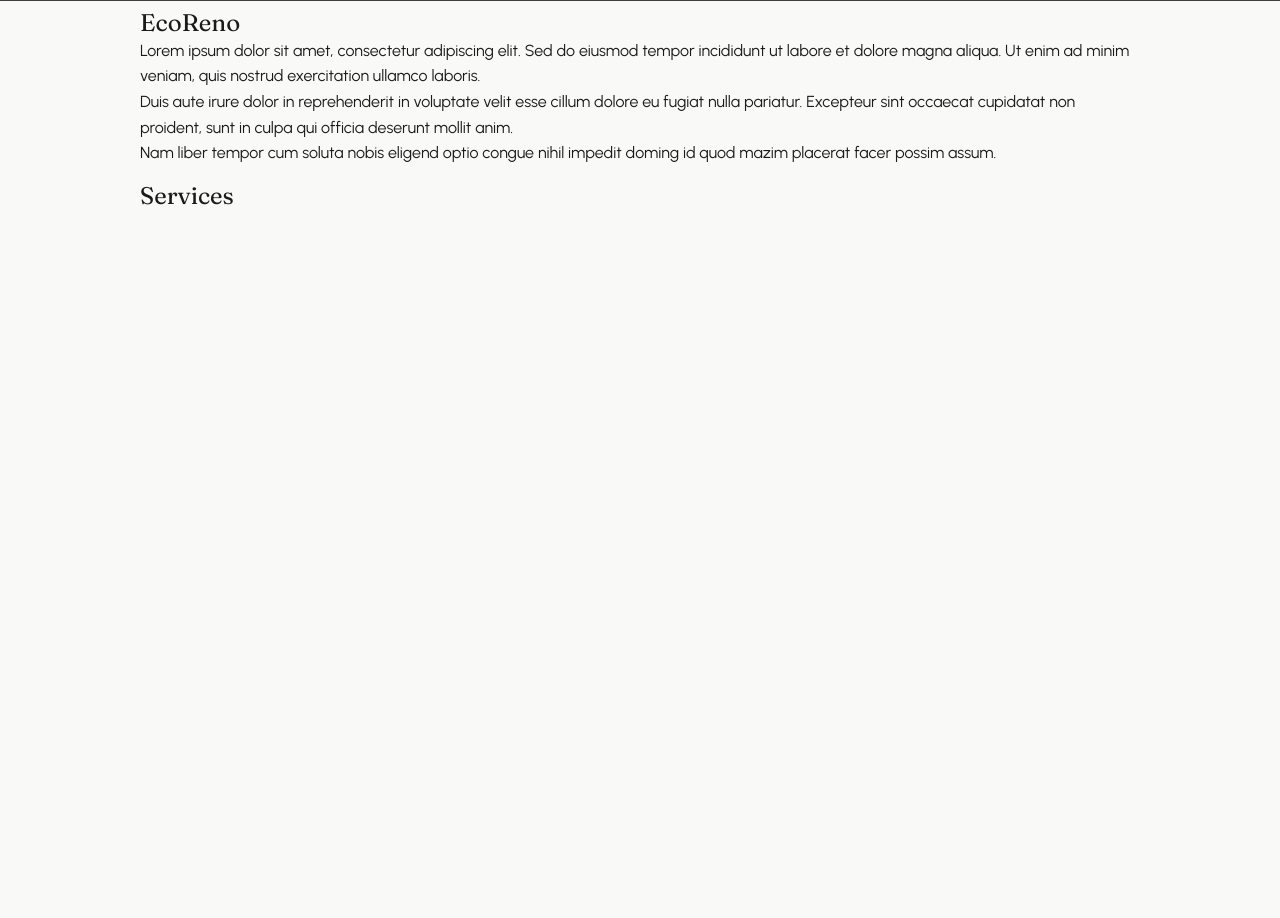
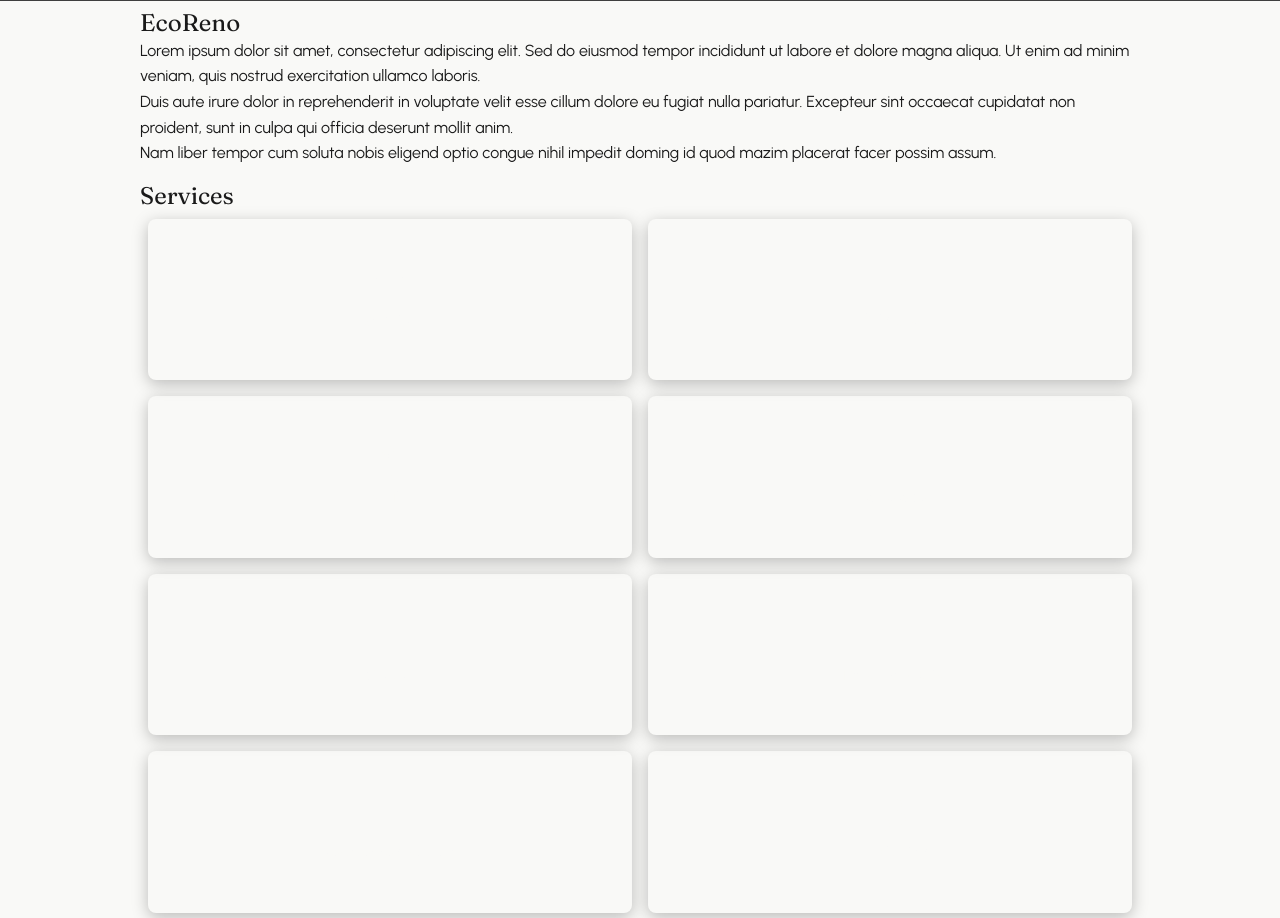
Before and after one commit to dhoedt/eco-reno-max, a web app: file index.html in a window 1280 px wide. Shown: the part 527-1445 px from the top of the page. Run offline with its HTML, style and script files only (its server is not run), Linux system fonts and the light colour scheme; grey boxes are pictures that could not be loaded.

Commit message:
skill cards minor improvements

```diff
--- a/css/index.css
+++ b/css/index.css
@@ -85,6 +85,7 @@
 .skill-card {
   margin: var(--space-sm);
   border-radius: .5em;
+  box-shadow: 0 4px 16px rgba(0, 0, 0, 0.25);
   position: relative;
   overflow: hidden;
   display: flex;
@@ -109,6 +110,7 @@
 
 .skill-card>* {
   position: relative;
+  font-weight: 600;
   z-index: 1;
 }
 
```
